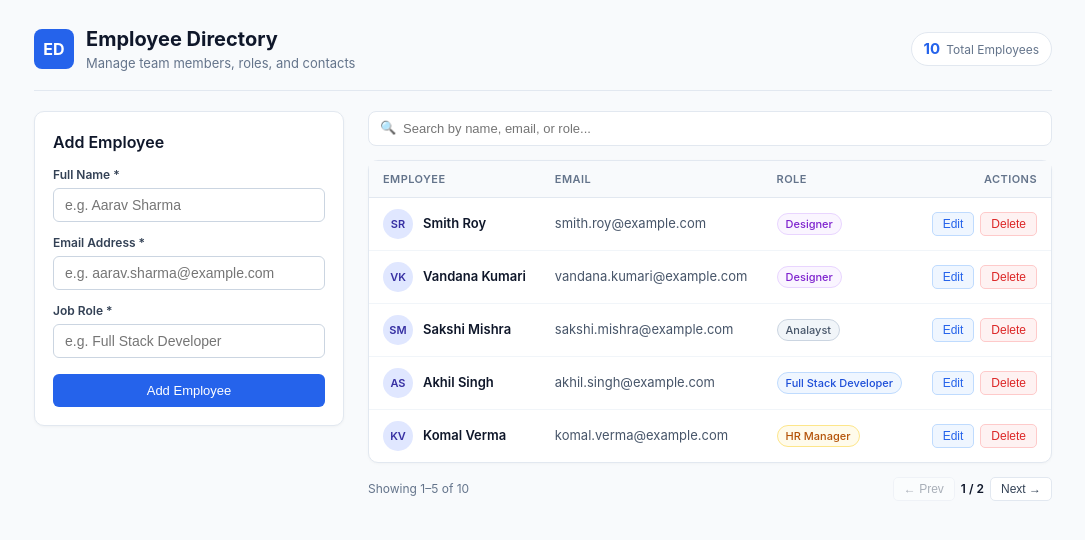
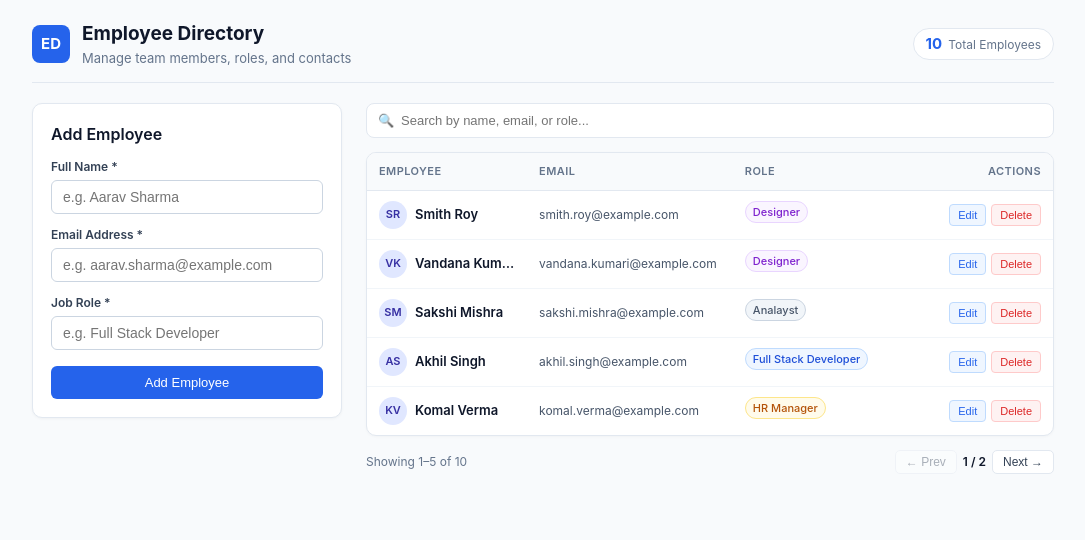
Before and after one commit to akhilsingh6463-commits/employe-crud-app-frontend, a React (Vite) app: page / in a window 1280 px wide. Shown: the top 540 px of the page, without its empty margins (97-1182 px from the left). Built offline with nearby package versions, Linux system fonts and the light colour scheme; no server answers.

Commit message:
Enforce strict zero landscape/horizontal scroll on all mobile and tablet viewports

```diff
--- a/src/App.css
+++ b/src/App.css
@@ -1,5 +1,5 @@
 /* ==========================================================================
-   Base & Reset
+   Base & Reset - Prevent any horizontal / landscape scroll
    ========================================================================== */
 *, *::before, *::after {
   box-sizing: border-box;
@@ -8,9 +8,11 @@
 }
 
 html, body {
-  overflow-x: hidden;
+  overflow-x: hidden !important;
   max-width: 100vw;
   width: 100%;
+  margin: 0;
+  padding: 0;
 }
 
 body {
@@ -25,7 +27,8 @@ body {
   max-width: 1050px;
   width: 100%;
   margin: 0 auto;
-  padding: 24px 16px 40px;
+  padding: 20px 14px 40px;
+  box-sizing: border-box;
 }
 
 /* ==========================================================================
@@ -35,27 +38,29 @@ body {
   display: flex;
   align-items: center;
   justify-content: space-between;
-  gap: 14px;
+  gap: 12px;
   margin-bottom: 20px;
-  padding-bottom: 16px;
+  padding-bottom: 14px;
   border-bottom: 1px solid #e2e8f0;
   flex-wrap: wrap;
+  width: 100%;
 }
 
 .header-title-row {
   display: flex;
   align-items: center;
   gap: 12px;
+  min-width: 0;
 }
 
 .brand-badge {
-  width: 40px;
-  height: 40px;
+  width: 38px;
+  height: 38px;
   border-radius: 8px;
   background: #2563eb;
   color: #ffffff;
   font-weight: 700;
-  font-size: 16px;
+  font-size: 15px;
   display: flex;
   align-items: center;
   justify-content: center;
@@ -63,9 +68,10 @@ body {
 }
 
 .header h1 {
-  font-size: 20px;
+  font-size: 19px;
   font-weight: 700;
   color: #0f172a;
+  white-space: nowrap;
 }
 
 .subtitle {
@@ -90,7 +96,7 @@ body {
   gap: 6px;
   background: #ffffff;
   border: 1px solid #e2e8f0;
-  padding: 5px 12px;
+  padding: 4px 12px;
   border-radius: 20px;
 }
 
@@ -106,18 +112,21 @@ body {
 }
 
 /* ==========================================================================
-   Layout (Responsive 2-column)
+   Layout (Strict No-Overflow Grid)
    ========================================================================== */
 .layout {
   display: grid;
-  grid-template-columns: 1fr;
+  grid-template-columns: minmax(0, 1fr);
   gap: 20px;
   align-items: start;
+  width: 100%;
+  min-width: 0;
 }
 
-@media (min-width: 860px) {
+/* Only use side-by-side layout on large desktop screens */
+@media (min-width: 900px) {
   .layout {
-    grid-template-columns: 310px 1fr;
+    grid-template-columns: 310px minmax(0, 1fr);
     gap: 24px;
   }
 
@@ -125,6 +134,17 @@ body {
     position: sticky;
     top: 20px;
   }
+}
+
+.sidebar {
+  width: 100%;
+  min-width: 0;
+}
+
+.main-content {
+  width: 100%;
+  min-width: 0;
+  max-width: 100%;
 }
 
 /* ==========================================================================
@@ -136,12 +156,15 @@ body {
   border-radius: 10px;
   padding: 18px;
   box-shadow: 0 1px 3px rgba(0, 0, 0, 0.04);
+  width: 100%;
+  box-sizing: border-box;
 }
 
 .form {
   display: flex;
   flex-direction: column;
   gap: 12px;
+  width: 100%;
 }
 
 .form-header {
@@ -170,6 +193,7 @@ body {
   display: flex;
   flex-direction: column;
   gap: 4px;
+  width: 100%;
 }
 
 .form-group label {
@@ -180,6 +204,7 @@ body {
 
 input {
   width: 100%;
+  box-sizing: border-box;
   padding: 8px 11px;
   border: 1px solid #cbd5e1;
   border-radius: 6px;
@@ -245,6 +270,7 @@ input:focus {
   display: flex;
   align-items: center;
   margin-bottom: 14px;
+  width: 100%;
 }
 
 .search-icon {
@@ -282,18 +308,22 @@ input:focus {
 }
 
 /* ==========================================================================
-   Table & Responsive Design
+   Table & Responsive Layout (Fixed Table - Zero Horizontal Scroll)
    ========================================================================== */
 .table-wrap {
   background: #ffffff;
   border: 1px solid #e2e8f0;
   border-radius: 10px;
   width: 100%;
+  max-width: 100%;
+  overflow: hidden; /* No horizontal scrollbar */
   box-shadow: 0 1px 3px rgba(0, 0, 0, 0.03);
 }
 
 .table {
   width: 100%;
+  max-width: 100%;
+  table-layout: fixed; /* Strictly enforces container width */
   border-collapse: collapse;
   font-size: 13px;
   text-align: left;
@@ -306,14 +336,16 @@ input:focus {
   text-transform: uppercase;
   letter-spacing: 0.04em;
   font-weight: 600;
-  padding: 10px 14px;
+  padding: 10px 12px;
   border-bottom: 1px solid #e2e8f0;
 }
 
 .table td {
-  padding: 11px 14px;
+  padding: 10px 12px;
   border-bottom: 1px solid #f1f5f9;
   vertical-align: middle;
+  overflow: hidden;
+  text-overflow: ellipsis;
 }
 
 .table tbody tr:hover {
@@ -328,16 +360,35 @@ input:focus {
   text-align: right;
 }
 
+/* Column Widths on Desktop */
+.cell-employee {
+  width: 36%;
+}
+
+.desktop-only {
+  width: 30%;
+}
+
+.cell-role {
+  width: 18%;
+}
+
+.cell-actions {
+  width: 16%;
+}
+
 /* User cell */
 .user-cell {
   display: flex;
   align-items: center;
-  gap: 10px;
+  gap: 8px;
+  min-width: 0;
+  overflow: hidden;
 }
 
 .avatar {
-  width: 30px;
-  height: 30px;
+  width: 28px;
+  height: 28px;
   border-radius: 50%;
   background: #e0e7ff;
   color: #3730a3;
@@ -353,18 +404,26 @@ input:focus {
   display: flex;
   flex-direction: column;
   min-width: 0;
+  overflow: hidden;
 }
 
 .user-name {
   font-weight: 600;
   color: #0f172a;
   font-size: 13px;
+  white-space: nowrap;
+  overflow: hidden;
+  text-overflow: ellipsis;
 }
 
 .email-link {
   color: #475569;
   text-decoration: none;
-  font-size: 13px;
+  font-size: 12px;
+  white-space: nowrap;
+  overflow: hidden;
+  text-overflow: ellipsis;
+  display: block;
 }
 
 .email-link:hover {
@@ -379,10 +438,14 @@ input:focus {
 /* Badges */
 .badge {
   display: inline-block;
-  padding: 2px 8px;
+  padding: 2px 7px;
   border-radius: 12px;
   font-size: 11px;
   font-weight: 500;
+  white-space: nowrap;
+  overflow: hidden;
+  text-overflow: ellipsis;
+  max-width: 100%;
 }
 
 .badge-dev {
@@ -415,20 +478,22 @@ input:focus {
   border: 1px solid #cbd5e1;
 }
 
-/* Buttons */
+/* Row Action Buttons */
 .row-actions {
   display: inline-flex;
-  gap: 6px;
+  gap: 5px;
+  justify-content: flex-end;
 }
 
 .btn-sm {
-  padding: 4px 10px;
-  font-size: 12px;
+  padding: 4px 8px;
+  font-size: 11px;
   font-weight: 500;
-  border-radius: 5px;
+  border-radius: 4px;
   border: 1px solid #cbd5e1;
   background: #ffffff;
   cursor: pointer;
+  white-space: nowrap;
   transition: all 0.15s;
 }
 
@@ -462,6 +527,7 @@ input:focus {
   gap: 10px;
   margin-top: 14px;
   flex-wrap: wrap;
+  width: 100%;
 }
 
 .page-info {
@@ -503,20 +569,20 @@ input:focus {
   background: #ecfdf5;
   color: #065f46;
   border: 1px solid #a7f3d0;
-  padding: 9px 12px;
+  padding: 8px 12px;
   border-radius: 6px;
   font-size: 13px;
-  margin-bottom: 14px;
+  margin-bottom: 12px;
 }
 
 .alert {
   background: #fef2f2;
   color: #991b1b;
   border: 1px solid #fecaca;
-  padding: 9px 12px;
+  padding: 8px 12px;
   border-radius: 6px;
   font-size: 13px;
-  margin-bottom: 14px;
+  margin-bottom: 12px;
 }
 
 .error {
@@ -528,7 +594,7 @@ input:focus {
   display: flex;
   flex-direction: column;
   align-items: center;
-  padding: 40px 16px;
+  padding: 30px 16px;
   color: #64748b;
   gap: 8px;
 }
@@ -547,7 +613,7 @@ input:focus {
 }
 
 .empty-message {
-  padding: 30px 16px;
+  padding: 24px 16px;
   text-align: center;
   background: #ffffff;
   border: 1px solid #e2e8f0;
@@ -567,9 +633,9 @@ input:focus {
 }
 
 /* ==========================================================================
-   Tablet Adaptations (< 720px)
+   Mobile Landscape & Tablet (< 860px) - Zero Horizontal Scroll
    ========================================================================== */
-@media (max-width: 720px) {
+@media (max-width: 860px) {
   .desktop-only {
     display: none !important;
   }
@@ -580,15 +646,27 @@ input:focus {
     color: #64748b;
   }
 
+  .cell-employee {
+    width: 48%;
+  }
+
+  .cell-role {
+    width: 26%;
+  }
+
+  .cell-actions {
+    width: 26%;
+  }
+
   .table th, .table td {
-    padding: 9px 10px;
+    padding: 8px 10px;
   }
 }
 
 /* ==========================================================================
-   Mobile View (< 520px): Shrinks perfectly with NO horizontal scroll
+   Small Mobile Devices (< 500px) - Stacked Cards View
    ========================================================================== */
-@media (max-width: 520px) {
+@media (max-width: 500px) {
   .container {
     padding: 12px 10px 30px;
   }
@@ -597,14 +675,13 @@ input:focus {
     flex-direction: column;
     align-items: flex-start;
     gap: 8px;
-    margin-bottom: 14px;
+    margin-bottom: 12px;
   }
 
   .header-stat {
     align-self: flex-start;
   }
 
-  /* Transform table rows into stacked cards on mobile phones */
   .table-wrap {
     background: transparent;
     border: none;
@@ -625,13 +702,14 @@ input:focus {
     border: 1px solid #e2e8f0;
     border-radius: 8px;
     padding: 12px;
-    margin-bottom: 10px;
+    margin-bottom: 8px;
     box-shadow: 0 1px 2px rgba(0, 0, 0, 0.03);
   }
 
   .table td {
     padding: 3px 0;
     border: none;
+    width: 100% !important;
   }
 
   .cell-employee {
@@ -647,7 +725,7 @@ input:focus {
     text-align: left;
     border-top: 1px solid #f1f5f9;
     padding-top: 8px;
-    margin-top: 6px;
+    margin-top: 4px;
   }
 
   .row-actions {
@@ -659,7 +737,7 @@ input:focus {
   .row-actions .btn-sm {
     flex: 1;
     text-align: center;
-    padding: 6px 12px;
+    padding: 6px 10px;
     font-size: 12px;
   }
 
```
